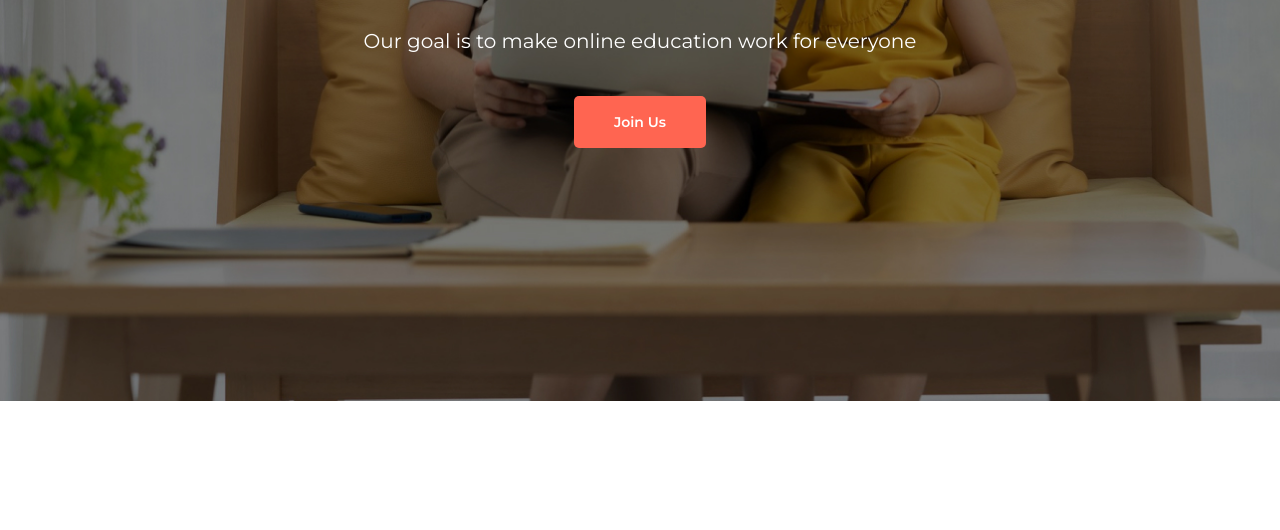
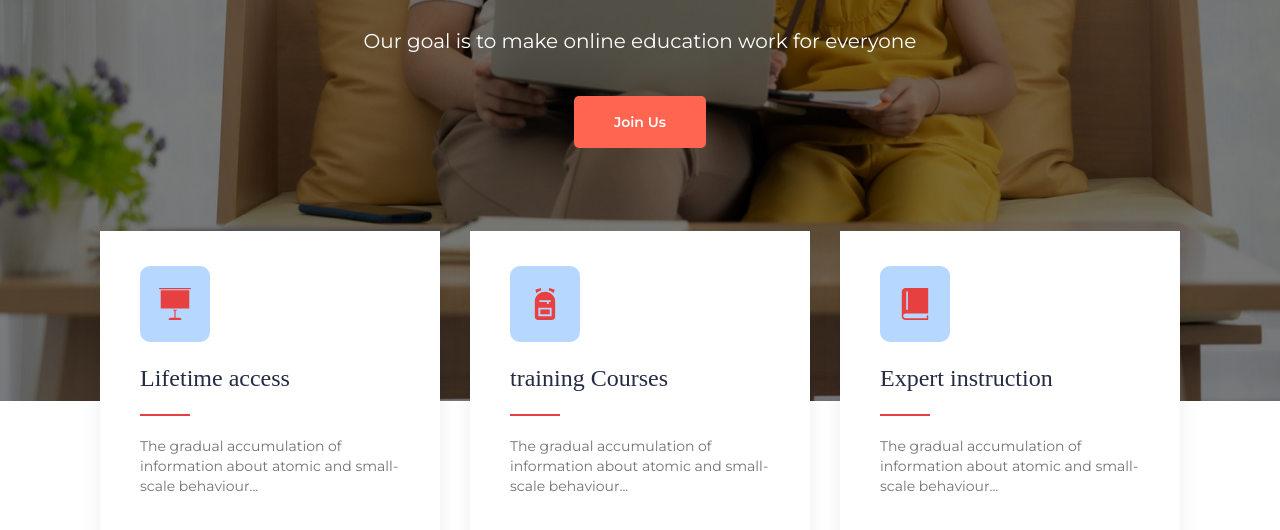
Before and after one commit to WXZVRD/SchoolHeart, a plain HTML site: page index.html in a window 1280 px wide. Shown: the part 492-1022 px from the top of the page. Before the commit the page ends 893 px from the top, so only its background shows below. Drawn offline with Linux system fonts and the light colour scheme.

```diff
--- a/index.html
+++ b/index.html
@@ -38,6 +38,38 @@
                     <p class="hero__content-descr">Our goal is to make online education work for everyone</p>
                     <button class="hero__content-button button-rounded">Join Us</button>
                 </div>
+                <div class="hero__column">
+                    <div class="hero__row">
+                        <div class="hero__row-icon">
+                            <img src="./img/hero-row1.svg" alt="" class="hero__row-icon__img">
+                        </div>
+                        <h3 class="hero__row-title">Lifetime access</h3>
+                        <div class="hero__row-separator"></div>
+                        <div class="hero__row-text">The gradual accumulation of
+                            information about atomic and
+                            small-scale behaviour...</div>
+                    </div>
+                    <div class="hero__row">
+                        <div class="hero__row-icon">
+                            <img src="./img/hero-row2.svg" alt="" class="hero__row-icon__img">
+                        </div>
+                        <h3 class="hero__row-title">training Courses</h3>
+                        <div class="hero__row-separator"></div>
+                        <div class="hero__row-text">The gradual accumulation of
+                            information about atomic and
+                            small-scale behaviour...</div>
+                    </div>
+                    <div class="hero__row">
+                        <div class="hero__row-icon">
+                            <img src="./img/hero-row3.svg" alt="" class="hero__row-icon__img">
+                        </div>
+                        <h3 class="hero__row-title">Expert instruction</h3>
+                        <div class="hero__row-separator"></div>
+                        <div class="hero__row-text">The gradual accumulation of
+                            information about atomic and
+                            small-scale behaviour...</div>
+                    </div>
+                </div>
             </div>
         </main>
     </div>
--- a/style/sections/hero.section.css
+++ b/style/sections/hero.section.css
@@ -6,12 +6,9 @@
     background-size: cover;
     background-repeat: no-repeat;
 }
-
 .hero .container{
     height: 100%;
 }
-
-
 .hero__content{
     display: flex;
     justify-content: center;
@@ -19,7 +16,6 @@
     align-items: center;
     height: 100%;
 }
-
 .hero__content-subtitle{
     font-family: "Montserrat SemiBold";
     line-height: 24px;
@@ -53,3 +49,55 @@
     color: #fff;
     padding: 15px 40px;
 }
+
+.hero__column{
+    max-width: 1080px;
+    width: 100%;
+    display: grid;
+    grid-template-columns: repeat(auto-fit, minmax(288px, 1fr));
+    gap: 30px;
+    margin-top: -170px;
+}
+
+.hero__row{
+    max-width: 288px;
+    height: 265px;
+    padding: 35px 40px;
+    flex-direction: column;
+    background: #fff;
+    box-shadow: 0px 19px 19px rgba(0, 0, 0, 0.07);
+}
+.hero__row-icon{
+    width: 70px;
+    height: 76px;
+    border-radius: 10px;
+    background-color: #B6D7FF;
+    display: flex;
+    justify-content: center;
+    align-items: center;
+    margin-bottom: 20px;
+}
+.hero__row-icon__img{
+    width: 32px;
+    height: 32px;
+}
+.hero__row-separator {
+    width: 50px;
+    height: 2px;
+    background-color: #E74040;
+    margin-bottom: 20px;
+}
+.hero__row-title{
+    font-family: "Montserrat SemiBold";
+    font-size: 24px;
+    line-height: 32px;
+    margin-bottom: 20px;
+    color: #252B42;
+}
+.hero__row-text{
+    font-family: "Montserrat";
+    font-size: 14px;
+    font-weight: 400;
+    line-height: 20px;
+    color: #737373;
+}
```
Also changed, not shown: img/hero-row1.svg (added), img/hero-row2.svg (added), img/hero-row3.svg (added).
